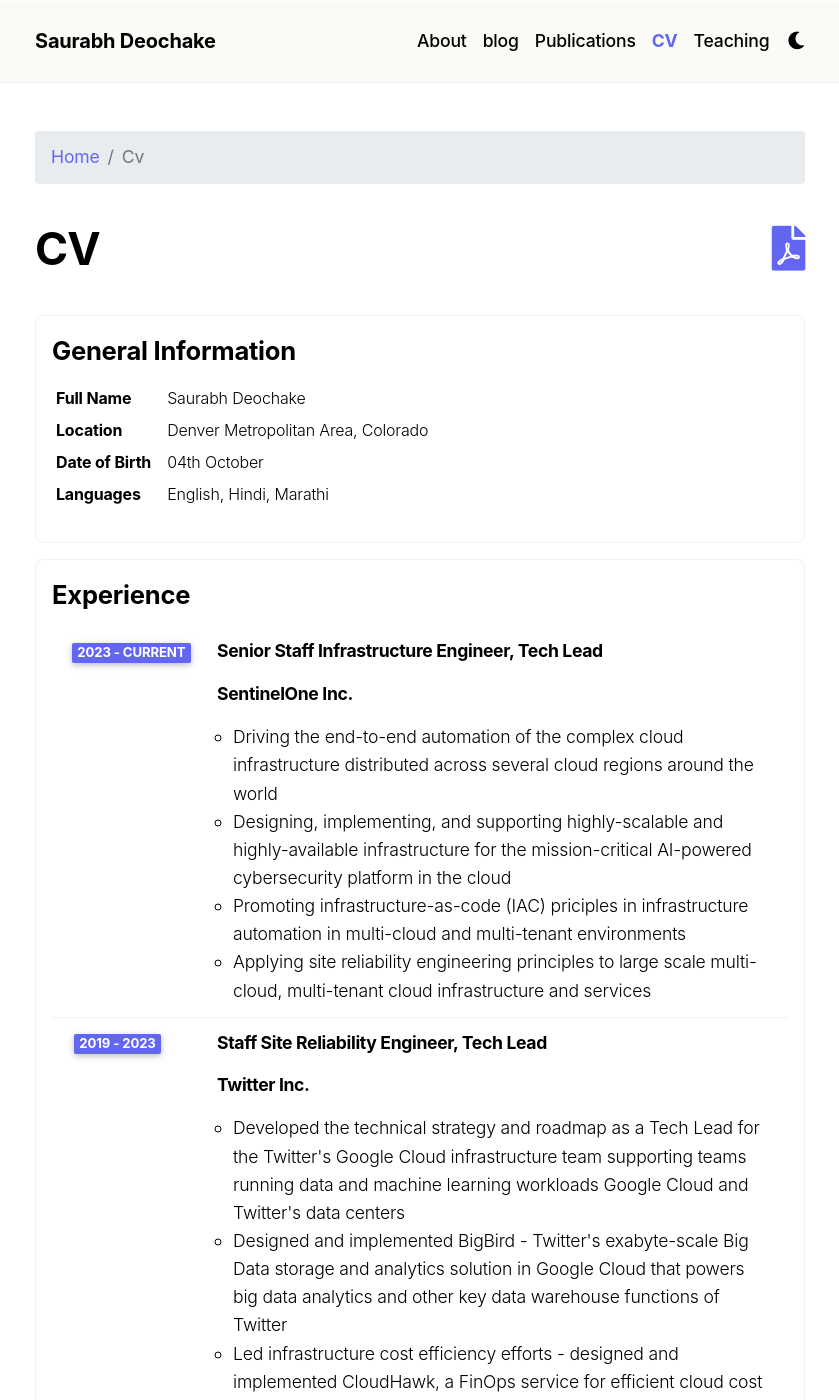
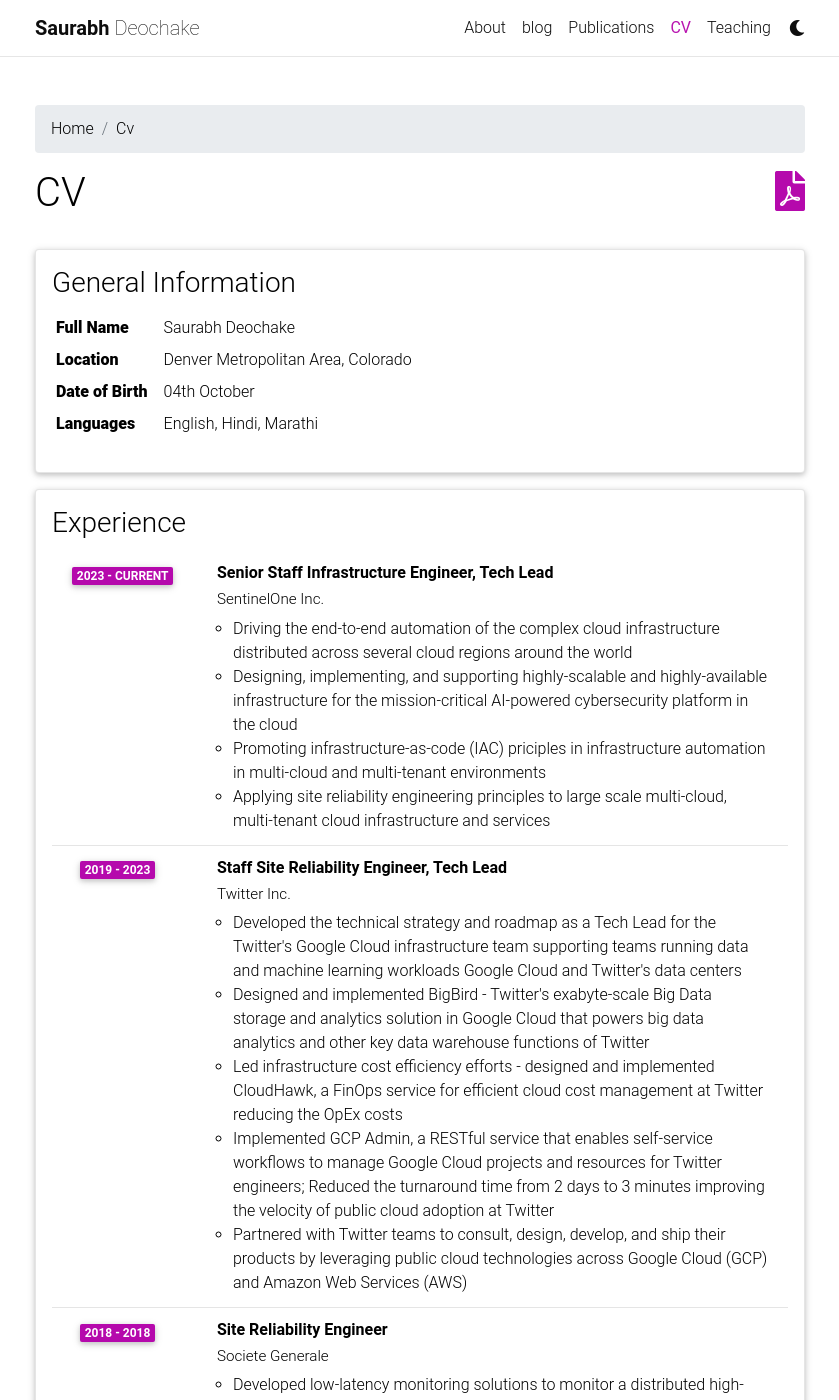
Before and after one commit to saurabh-deochake/saurabh-deochake.github.io, a Jekyll site: the page built from _pages/cv.md, in a window 1280 px wide and 1400 px high. Shown: the whole window, without its empty margins (220-1059 px from the left). Built offline with Jekyll 4.4.1, drawn with Linux system fonts in a browser that asks for light colours; comment, search, counter and statistics services are not loaded; a style sheet for code colours, icons or effects is not loaded.

Commit message:
Complete restoration of original theme styles and font stacks
- Reverted _base.scss and _themes.scss to original git state
- Removed custom Obsidian color palette from _variables.scss
- Fixed body background and text colors in _layout.scss
- Updated docker_run.sh with --force_polling for reliable local builds

```diff
--- a/_sass/_base.scss
+++ b/_sass/_base.scss
@@ -2,113 +2,10 @@
  * Styles for the base elements of the theme.
  ******************************************************************************/
 
-/* Nuclear Font Reset */
-* {
-  font-family: inherit;
-}
-
 // Typography
 
-html,
-body {
-  font-family: -apple-system, BlinkMacSystemFont, "Segoe UI", Roboto, "Helvetica Neue", Arial, sans-serif !important;
-  font-weight: 400 !important;
-  /* Normalize global weight */
-  background-color: var(--global-bg-color) !important;
-  color: var(--global-text-color) !important;
-  -webkit-font-smoothing: antialiased;
-  -moz-osx-font-smoothing: grayscale;
-}
-
-p,
-h1,
-h2,
-h3,
-h4,
-h5,
-h6,
-em,
-li,
-span,
-strong,
-div,
-a {
-  line-height: 1.5;
-  /* Slightly tighter for cleaner look */
-  letter-spacing: -0.01em;
-}
-
-h1,
-h2,
-h3,
-h4,
-h5,
-h6 {
-  font-family: -apple-system, BlinkMacSystemFont, "Segoe UI", Roboto, "Helvetica Neue", Arial, sans-serif !important;
-  font-weight: 700 !important;
-  /* Explicitly Bold */
-  letter-spacing: -0.02em;
-  margin-top: 2rem;
-  margin-bottom: 1rem;
-}
-
-h1 {
-  font-size: 2.8rem !important;
-}
-
-h2 {
-  font-size: 2.1rem !important;
-}
-
-h3 {
-  font-size: 1.6rem !important;
-}
-
-h4 {
-  font-size: 1.4rem !important;
-}
-
-h5 {
-  font-size: 1.2rem !important;
-}
-
-h6 {
-  font-size: 1.1rem !important;
-}
-
-p,
-li,
-.post-content,
-.post-description,
-.cv,
-.teaching {
-  font-family: -apple-system, BlinkMacSystemFont, "Segoe UI", Roboto, "Helvetica Neue", Arial, sans-serif !important;
-  font-size: 1.1rem !important;
-  line-height: 1.6;
-}
-
-b,
-strong {
-  font-family: inherit;
-  font-weight: 700 !important;
-}
-
-span,
-small {
-  font-family: inherit;
-  font-weight: inherit;
-}
-
-.cv {
-
-  h1,
-  h2,
-  h3,
-  h4,
-  h5,
-  h6 {
-    margin-top: 0 !important;
-  }
+p, h1, h2, h3, h4, h5, h6, em, div, li, span, strong {
+  color: var(--global-text-color);
 }
 
 hr {
@@ -116,33 +13,26 @@
 }
 
 table {
-
-  td,
-  th {
+  td, th {
     color: var(--global-text-color);
   }
-
   td {
     font-size: 1rem;
   }
 }
 
-a,
-table.table a {
+a, table.table a {
   color: var(--global-theme-color);
-
   &:hover {
     color: var(--global-theme-color);
     text-decoration: underline;
   }
-
   &:hover:after :not(.nav-item.dropdown) {
     width: 100%;
   }
 }
 
-figure,
-img {
+figure, img {
   max-width: 90vw;
 }
 
@@ -174,16 +64,6 @@
 
 .card {
   background-color: var(--global-card-bg-color);
-  border: 1px solid var(--global-divider-color);
-  border-radius: 8px;
-  overflow: hidden;
-  box-shadow: none;
-  transition: transform 0.3s ease, box-shadow 0.3s ease;
-
-  &:hover {
-    transform: translateY(-4px);
-    box-shadow: 0 10px 30px rgba(0, 0, 0, 0.05);
-  }
 
   img {
     width: 100%;
@@ -191,16 +71,22 @@
 
   .card-title {
     color: var(--global-text-color);
-    font-family: -apple-system, BlinkMacSystemFont, "Segoe UI", Roboto, "Helvetica Neue", Arial, sans-serif !important;
-    font-weight: 700 !important;
-    letter-spacing: -0.01em;
+  }
+
+  .card-item {
+    width: auto;
+    margin-bottom: 10px;
+
+    .row {
+      display: flex;
+      align-items: center;
+    }
   }
 }
 
 // Citation
 
-.citation,
-.citation-number {
+.citation, .citation-number {
   color: var(--global-theme-color);
 }
 
@@ -213,61 +99,33 @@
     margin-bottom: 5px;
     margin-top: 5px;
     font-family: monospace;
-
     p {
       display: inline-block;
       margin: 0;
     }
   }
 }
-
-.profile.float-right {
+.profile.float-right{
   margin-left: 1rem;
 }
-
-.profile.float-left {
+.profile.float-left{
   margin-right: 1rem;
 }
 
 @media (min-width: 576px) {
   .profile {
     width: 30%;
-
     .address {
-      p {
-        display: block;
+      p { display: block; }
     }
-    }
-  }
-}
-
-.hero-header {
-  margin-top: 2rem;
-  margin-bottom: 4rem;
-  padding-bottom: 2rem;
-  border-bottom: 1px solid var(--global-divider-color);
-
-  .hero-title {
-    font-size: 3.5rem;
-    letter-spacing: -0.02em;
-    margin-bottom: 0.5rem;
-    color: var(--global-slate);
-  }
-
-  .hero-subtitle {
-    font-size: 1.4rem;
-    color: var(--global-text-color-light);
-    font-weight: 300;
   }
 }
 
 .post-description {
   margin-bottom: 2rem;
   font-size: 0.875rem;
-
   a {
     color: inherit;
-
     &:hover {
       color: var(--global-theme-color);
       text-decoration: none;
@@ -279,90 +137,63 @@
 // Navbar customization
 
 .navbar {
-  box-shadow: inset 0 1px 0 0 var(--global-navbar-glow);
-  border-bottom: 0.5px solid var(--global-divider-color);
-  background-color: var(--global-navbar-bg);
-  backdrop-filter: blur(20px);
-  -webkit-backdrop-filter: blur(20px);
-  opacity: 1;
-  padding-top: 1.25rem;
-  padding-bottom: 1.25rem;
+  box-shadow: none;
+  border-bottom: 1px solid var(--global-divider-color);
+  background-color: var(--global-bg-color);
+  opacity: 0.95;
 }
-
 .navbar .dropdown-menu {
   background-color: var(--global-bg-color);
   border: 1px solid var(--global-divider-color);
-  border-radius: 8px;
-  box-shadow: 0 4px 6px -1px rgba(0, 0, 0, 0.1), 0 2px 4px -1px rgba(0, 0, 0, 0.06);
-
   a:not(.active) {
     color: var(--global-text-color);
   }
-
   a:hover {
     color: var(--global-hover-color);
   }
-
   .dropdown-divider {
     border-top: 1px solid var(--global-divider-color) !important;
   }
 }
-
 .dropdown-item {
   color: var(--global-text-color);
-
     &:hover {
       color: var(--global-hover-color);
       background-color: var(--global-bg-color);
     }
 }
-
 .navbar.navbar-light {
   a {
     &:hover {
       text-decoration: none;
     }
   }
-
   .navbar-brand {
     color: var(--global-text-color);
-    font-weight: 700 !important;
-    /* Make brand bold */
   }
-
   .navbar-nav .nav-item .nav-link {
     color: var(--global-text-color);
-    font-family: -apple-system, BlinkMacSystemFont, "Segoe UI", Roboto, "Helvetica Neue", Arial, sans-serif !important;
-    font-weight: 500 !important;
-    /* Professional medium weight */
-    font-size: 1.1rem;
-
     &:hover {
       color: var(--global-hover-color);
     }
   }
-
   .navbar-nav .nav-item.active>.nav-link {
       background-color: inherit;
-    font-weight: 700 !important;
+      font-weight: bolder;
       color: var(--global-theme-color);
-
       &:hover {
         color: var(--global-hover-color);
       }
   }
-
   .navbar-brand.social {
     padding-bottom: 0;
     padding-top: 0;
     font-size: 1.7rem;
-
     a {
       i::before {
         color: var(--global-text-color);
         transition-property: all 0.2s ease-in-out;
       }
-
       &:hover {
         i::before {
           color: var(--global-theme-color);
@@ -382,16 +213,13 @@
     margin-bottom: 4px;
     transition: all 0.2s;
   }
-
   .top-bar {
     transform: rotate(45deg);
     transform-origin: 10% 10%;
   }
-
   .middle-bar {
     opacity: 0;
   }
-
   .bottom-bar {
     transform: rotate(-45deg);
     transform-origin: 10% 90%;
@@ -402,11 +230,9 @@
   .top-bar {
     transform: rotate(0);
   }
-
   .middle-bar {
     opacity: 1;
   }
-
   .bottom-bar {
     transform: rotate(0);
   }
@@ -417,7 +243,6 @@
   border: 0;
   background-color: inherit;
   color: var(--global-text-color);
-
   &:hover {
     color: var(--global-hover-color);
   }
@@ -427,16 +252,13 @@
 
 .social {
   text-align: center;
-
   .contact-icons {
     font-size: 4rem;
-
     a {
       i::before {
         color: var(--global-text-color);
         transition-property: all 0.2s ease-in-out;
       }
-
       &:hover {
         i::before {
           color: var(--global-theme-color);
@@ -444,7 +266,6 @@
       }
     }
   }
-
   .contact-note {
     font-size: 0.8rem;
   }
@@ -455,16 +276,13 @@
 footer.fixed-bottom {
   background-color: var(--global-footer-bg-color);
   font-size: 0.75rem;
-
   .container {
     color: var(--global-footer-text-color);
     padding-top: 9px;
     padding-bottom: 8px;
   }
-
   a {
     color: var(--global-footer-link-color);
-
     &:hover {
       color: var(--global-theme-color);
       text-decoration: none;
@@ -515,7 +333,6 @@
   text-align: center;
   padding-top: 2rem;
   padding-bottom: 3rem;
-
   h1 {
     color: var(--global-theme-color);
     font-size: 5rem;
@@ -531,8 +348,7 @@
     justify-content: center;
     display: flow-root;
 
-    p,
-    li {
+    p, li {
       list-style: none;
       display: inline-block;
       padding: 1rem 0.5rem;
@@ -545,30 +361,25 @@
   margin: 0;
   margin-bottom: 40px;
   padding: 0;
-
   li {
     border-bottom: 1px solid var(--global-divider-color);
     list-style: none;
     padding-top: 2rem;
     padding-bottom: 2rem;
-
     .post-meta {
       color: var(--global-text-color-light);
       font-size: 0.875rem;
       margin-bottom: 0;
     }
-
     .post-tags {
       color: var(--global-text-color-light);
       font-size: 0.875rem;
       padding-top: 0.25rem;
       padding-bottom: 0;
     }
-
     a {
       color: var(--global-text-color);
       text-decoration: none;
-
       &:hover {
         color: var(--global-theme-color);
       }
@@ -580,16 +391,13 @@
   .page-item {
     .page-link {
       color: var(--global-text-color);
-
       &:hover {
         color: $black-color;
       }
     }
-
     &.active .page-link {
       color: $white-color;
       background-color: var(--global-theme-color);
-
       &:hover {
         background-color: var(--global-theme-color);
       }
@@ -622,19 +430,8 @@
   }
 
   .card {
-    border: 1px solid var(--global-divider-color);
-    border-radius: 8px;
-    background-color: var(--global-card-bg-color);
-    transition: transform 0.2s ease-in-out, box-shadow 0.2s ease-in-out;
-
-    &:hover {
-      transform: translateY(-2px);
-      box-shadow: 0 10px 15px -3px rgba(0, 0, 0, 0.1);
-    }
-
     img {
       width: 100%;
-      border-radius: 8px 8px 0 0;
     }
   }
 
@@ -648,8 +445,7 @@
     }
   }
 
-  .grid-sizer,
-  .grid-item {
+  .grid-sizer, .grid-item {
     width: 250px;
     margin-bottom: 10px;
   }
@@ -668,24 +464,20 @@
 // Publications
 
 .publications {
-  margin-top: 4rem;
-  margin-bottom: 4rem;
-
+  margin-top: 2rem;
   h1 {
-    color: var(--global-text-color);
-    font-size: 4rem;
+    color: var(--global-theme-color);
+    font-size: 2rem;
     text-align: center;
-    margin-bottom: 4rem;
+    margin-top: 1em;
+    margin-bottom: 1em;
   }
-
   h2 {
     margin-bottom: 1rem;
-
     span {
       font-size: 1.5rem;
     }
   }
-
   h2.year {
     color: var(--global-divider-color);
     border-top: 1px solid var(--global-divider-color);
@@ -694,7 +486,6 @@
     margin-bottom: -2rem;
     text-align: right;
   }
-
   ol.bibliography {
     list-style: none;
     padding: 0;
@@ -702,89 +493,70 @@
 
     li {
       margin-bottom: 1rem;
-
       .preview {
         width: 100%;
         min-width: 80px;
         max-width: 200px;
       }
-
       .abbr {
         height: 2rem;
         margin-bottom: 0.5rem;
-
         abbr {
           display: inline-block;
           background-color: var(--global-theme-color);
           padding-left: 1rem;
           padding-right: 1rem;
-
           a {
             color: white;
-
             &:hover {
               text-decoration: none;
             }
           }
         }
-
         .award {
           color: var(--global-theme-color) !important;
           border: 1px solid var(--global-theme-color);
         }
       }
-
       .title {
-        font-weight: 700 !important;
+        font-weight: bolder;
       }
-
       .author {
         a {
           border-bottom: 1px dashed var(--global-theme-color);
-
           &:hover {
               border-bottom-style: solid;
               text-decoration: none;
           }
         }
-
-        >em {
+        > em {
           border-bottom: 1px solid;
           font-style: normal;
         }
-
-        >span.more-authors {
+        > span.more-authors {
           color: var(--global-text-color-light);
           border-bottom: 1px dashed var(--global-text-color-light);
           cursor: pointer;
-
           &:hover {
               color: var(--global-text-color);
               border-bottom: 1px dashed var(--global-text-color);
           }
         }
       }
-
       .links {
         a.btn {
           color: var(--global-text-color);
-          border: 1px solid var(--global-divider-color);
-          border-radius: 4px;
-          padding-left: 0.75rem;
-          padding-right: 0.75rem;
+          border: 1px solid var(--global-text-color);
+          padding-left: 1rem;
+          padding-right: 1rem;
           padding-top: 0.25rem;
           padding-bottom: 0.25rem;
-          transition: all 0.2s ease;
-
           &:hover {
             color: var(--global-theme-color);
             border-color: var(--global-theme-color);
-            background-color: var(--global-bg-color);
-            box-shadow: 0 4px 12px rgba(0, 0, 0, 0.05);
           }
         }
       }
-
       .hidden {
         font-size: 0.875rem;
         max-height: 0px;
@@ -800,14 +572,12 @@
           line-height: 1.4em;
           margin: 10px;
         }
-
         pre {
           font-size: 1em;
           line-height: 1.4em;
           padding: 10px;
         }
       }
-
       .hidden.open {
         max-height: 100em;
         transition-property: 0.15s ease;
@@ -816,11 +586,9 @@
         -o-transition: 0.15s ease;
         transition: all 0.15s ease;
       }
-
       div.abstract.hidden {
         border: dashed 1px var(--global-bg-color);
       }
-
       div.abstract.hidden.open {
         border-color: var(--global-text-color);
       }
@@ -838,9 +606,7 @@
   background-color: var(--global-code-bg-color);
   border-radius: 6px;
   padding: 6px 12px;
-
-  pre,
-  code {
+  pre, code {
     background-color: transparent;
     border-radius: 0;
     padding: 0;
@@ -865,30 +631,26 @@
 }
 
 // Extra Markdown style (post Customization)
-.post {
-  .post-meta {
+.post{
+  .post-meta{
     color: var(--global-text-color-light);
     font-size: 0.875rem;
     margin-bottom: 0;
   }
-
-  .post-tags {
+  .post-tags{
     color: var(--global-text-color-light);
     font-size: 0.875rem;
     padding-top: 0.25rem;
     padding-bottom: 1rem;
-
     a {
       color: var(--global-text-color-light);
       text-decoration: none;
-
       &:hover {
         color: var(--global-theme-color);
       }
     }
   }
-
-  .post-content {
+  .post-content{
     blockquote {
       border-left: 5px solid var(--global-theme-color);
       padding: 8px;
--- a/_sass/_themes.scss
+++ b/_sass/_themes.scss
@@ -7,68 +7,58 @@
   --global-code-bg-color: #{$code-bg-color-light};
   --global-text-color: #{$black-color};
   --global-text-color-light: #{$grey-color};
-  --global-theme-color: #{$obsidian-indigo};
-  --global-hover-color: #{$obsidian-indigo};
+  --global-theme-color: #{$purple-color};
+  --global-hover-color: #{$purple-color};
   --global-footer-bg-color: #{$grey-color-dark};
   --global-footer-text-color: #{$grey-color-light};
   --global-footer-link-color: #{$white-color};
   --global-distill-app-color: #{$grey-color};
-  --global-divider-color: #{$obsidian-line};
+  --global-divider-color: rgba(0,0,0,.1);
   --global-card-bg-color: #{$white-color};
-  --global-navbar-bg: rgba(250, 249, 245, 0.85);
-  --global-navbar-glow: rgba(255, 255, 255, 1);
-  --global-slate: #{$obsidian-slate};
 
   .fa-sun {
-    display: none;
+    display : none;
   }
-
   .fa-moon {
     padding-left: 10px;
     padding-top: 12px;
-    display: block;
+    display : block;
   }
 
   .repo-img-light {
     display: block;
   }
-
   .repo-img-dark {
     display: none;
   }
 }
 
 html[data-theme='dark'] {
-  --global-bg-color: #121212;
-  --global-code-bg-color: #1E1E1E;
-  --global-text-color: #E0E0E0;
-  --global-text-color-light: #A0A0A0;
-  --global-theme-color: #{$obsidian-indigo};
-  --global-hover-color: #{$obsidian-indigo};
-  --global-footer-bg-color: #1A1A1A;
-  --global-footer-text-color: #A0A0A0;
-  --global-footer-link-color: #FFFFFF;
-  --global-distill-app-color: #A0A0A0;
-  --global-divider-color: rgba(255, 255, 255, 0.08);
-  --global-card-bg-color: #1A1A1A;
-  --global-navbar-bg: rgba(18, 18, 18, 0.8);
-  --global-navbar-glow: rgba(255, 255, 255, 0.05);
-  --global-slate: #FFFFFF;
+  --global-bg-color: #{$grey-color-dark};
+  --global-code-bg-color: #{$code-bg-color-dark};
+  --global-text-color: #{$grey-color-light};
+  --global-text-color-light: #{$grey-color-light};
+  --global-theme-color: #{$cyan-color};
+  --global-hover-color: #{$cyan-color};
+  --global-footer-bg-color: #{$grey-color-light};
+  --global-footer-text-color: #{$grey-color-dark};
+  --global-footer-link-color: #{$black-color};
+  --global-distill-app-color: #{$grey-color-light};
+  --global-divider-color: #424246;
+  --global-card-bg-color: #{$grey-900};
 
   .fa-sun {
     padding-left: 10px;
     padding-top: 12px;
-    display: block;
+    display : block;
   }
-
   .fa-moon {
-    display: none;
+    display : none;
   }
 
   .repo-img-light {
     display: none;
   }
-
   .repo-img-dark {
     display: block;
   }
--- a/_sass/_variables.scss
+++ b/_sass/_variables.scss
@@ -30,15 +30,3 @@
 $black-color: #000000 !default;
 $code-bg-color-light: rgba($purple-color, 0.05);
 $code-bg-color-dark: #2c3237 !default;
-// Obsidian Architecture Palette
-$obsidian-indigo: #6366F1;
-$obsidian-slate: #1F2937;
-$obsidian-navy: #0F172A;
-$obsidian-glow: rgba(255, 255, 255, 0.15);
-$obsidian-line: rgba(0, 0, 0, 0.05);
-
-
-// Theme colors
-
-$code-bg-color-light: rgba($purple-color, 0.05);
-$code-bg-color-dark: #2c3237 !default;
```
Also changed, not shown: 1 other file. Lines whose indentation alone changed are shown as unchanged.
